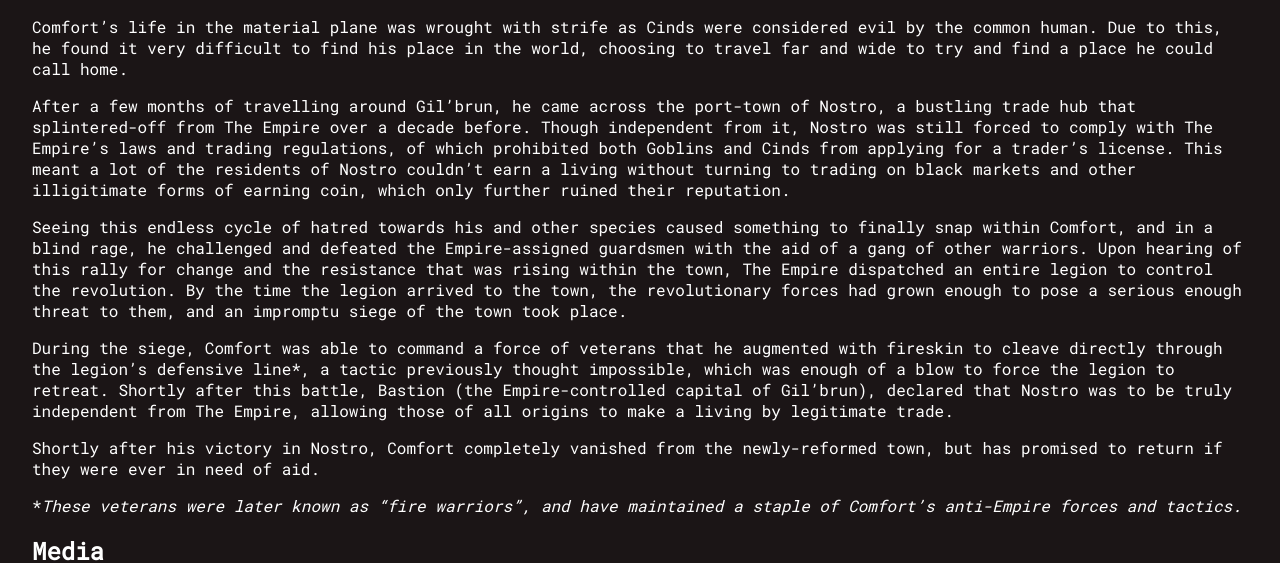
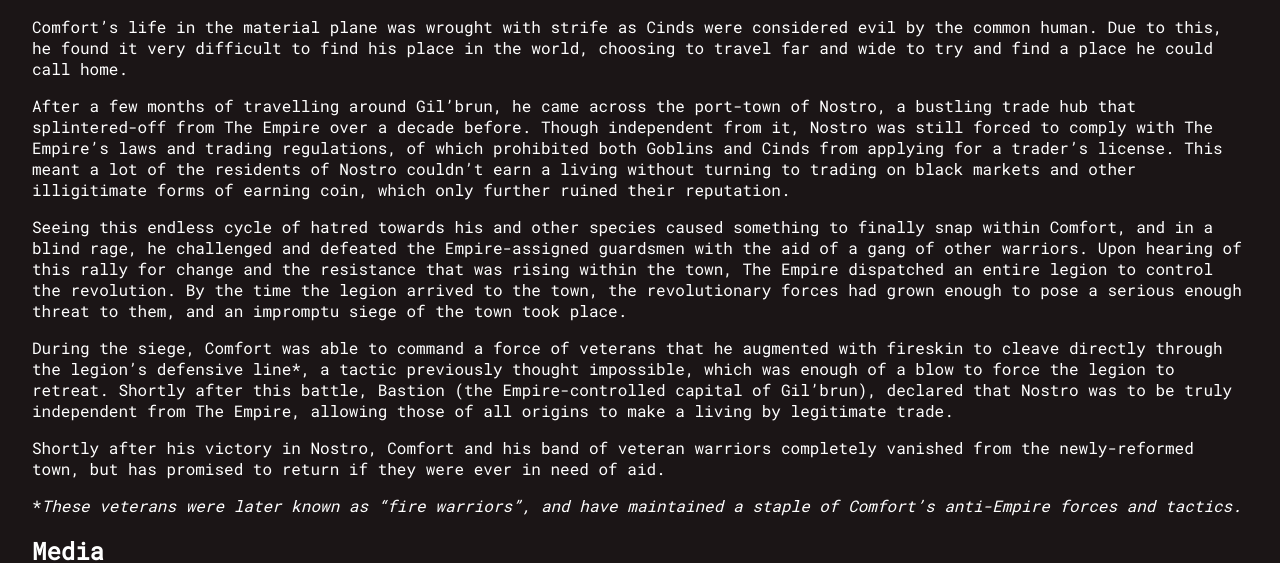
Before and after one commit to zuedev/eldragiir.guide, a Jekyll site: the page built from docs/_characters/comfort-emberheart.md, in a window 1280 px wide and 900 px high, scrolled down 1497 px, cut to the strip 89-652 px from the top of the window. Built offline with Jekyll 4.4.1, drawn with Linux system fonts in a browser that asks for light colours.

Commit message:
small addition to Nostro Revo.

```diff
--- a/docs/_characters/comfort-emberheart.md
+++ b/docs/_characters/comfort-emberheart.md
@@ -60,7 +60,7 @@ Seeing this endless cycle of hatred towards his and other species caused somethi
 
 During the siege, Comfort was able to command a force of veterans that he augmented with fireskin to cleave directly through the legion's defensive line\*, a tactic previously thought impossible, which was enough of a blow to force the legion to retreat. Shortly after this battle, Bastion (the Empire-controlled capital of Gil'brun), declared that Nostro was to be truly independent from The Empire, allowing those of all origins to make a living by legitimate trade.
 
-Shortly after his victory in Nostro, Comfort completely vanished from the newly-reformed town, but has promised to return if they were ever in need of aid.
+Shortly after his victory in Nostro, Comfort and his band of veteran warriors completely vanished from the newly-reformed town, but has promised to return if they were ever in need of aid.
 
 \*_These veterans were later known as "fire warriors", and have maintained a staple of Comfort's anti-Empire forces and tactics._
 
```
